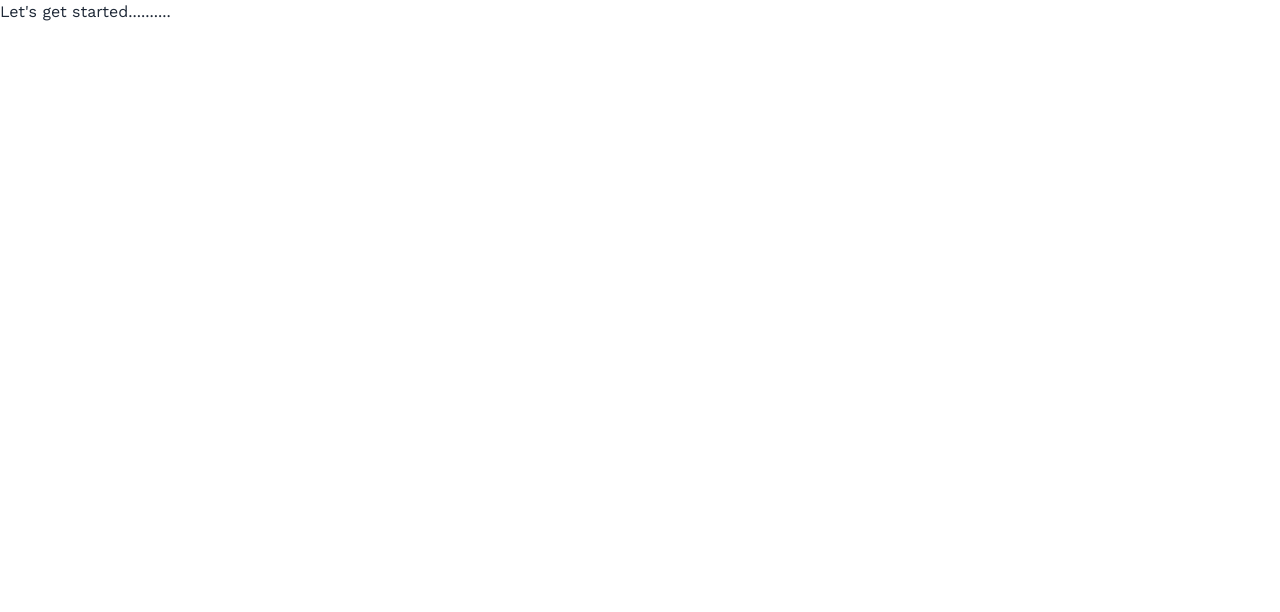
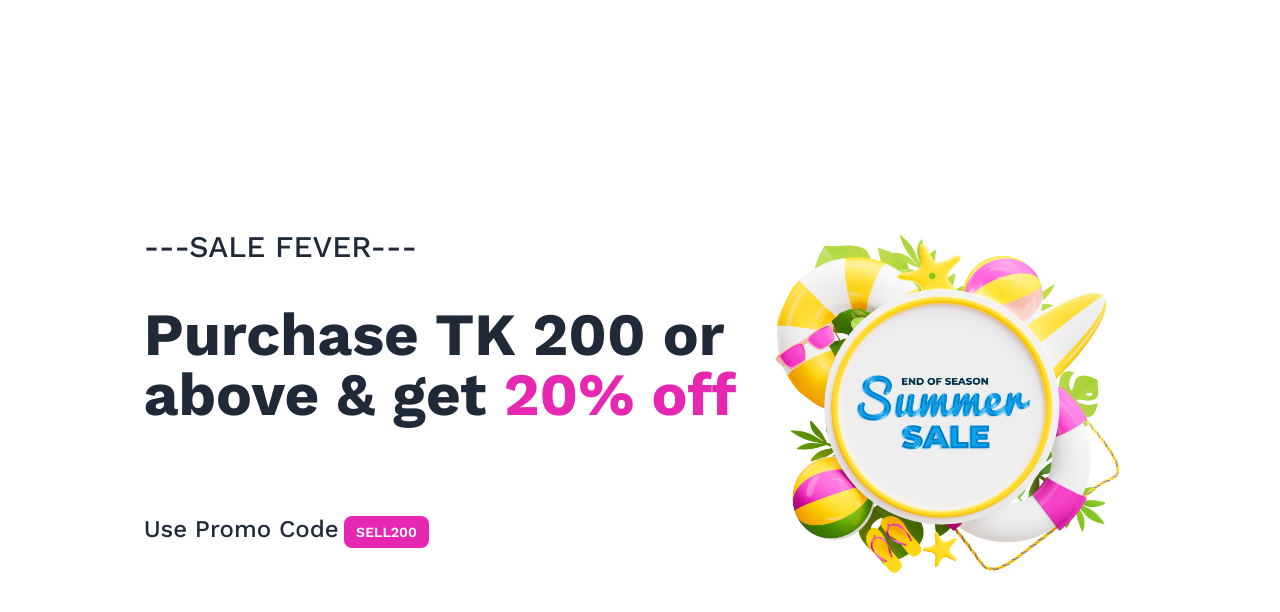
Before and after one commit to billalhossain2/summer-sale, a plain HTML site: page index.html in a window 1280 px wide. Drawn offline with nearby package versions, Linux system fonts and the light colour scheme.

Commit message:
banner section added

```diff
--- a/index.html
+++ b/index.html
@@ -1,5 +1,5 @@
 <!DOCTYPE html>
-<html lang="en">
+<html data-theme="light" lang="en">
   <head>
     <meta charset="UTF-8" />
     <meta name="viewport" content="width=device-width, initial-scale=1.0" />
@@ -23,7 +23,21 @@
     <link rel="stylesheet" href="css/summer-sale.css" />
   </head>
   <body style="font-family: 'Work Sans', sans-serif;">
-    <h1>Let's get started..........</h1>
+    <header>
+        <div class="hero min-h-screen">
+            <div class="hero-content flex-col lg:flex-row-reverse">
+              <img src="./images/Summer1.png" class="max-w-sm rounded-lg" />
+              <div>
+                <p class="font-medium text-3xl mb-10">---SALE FEVER---</p>
+                <h1 class="text-6xl font-bold mb-16">Purchase TK 200 or <br> above & get <span class="text-[#E527B2]">20% off</span></h1>
+                <p class="py-6">
+                    <span class="font-medium text-2xl">Use Promo Code</span>
+                    <button class="btn btn-sm btn-success bg-[#E527B2] hover:bg-[#e5278f] text-white border-0">SELL200</button>
+                </p>
+              </div>
+            </div>
+          </div>
+    </header>
     <script src="js/summer-sale.js"></script>
   </body>
 </html>
```
Also changed, not shown: tailwind.config.js (added, +8 -0 lines), images/Summer1.png (renamed from images/Summer 1.png).
